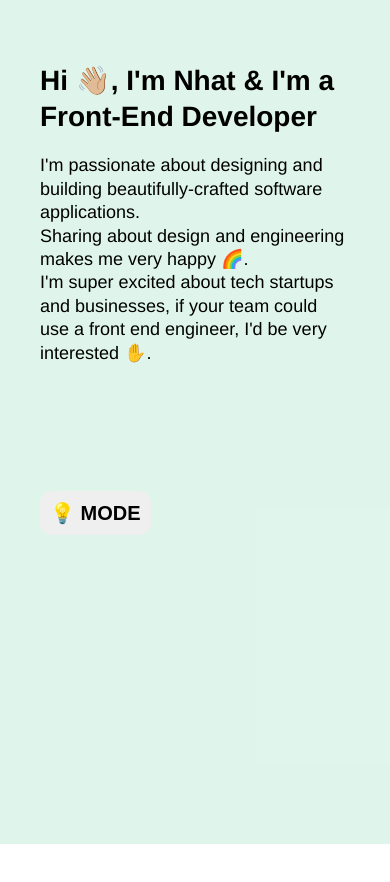
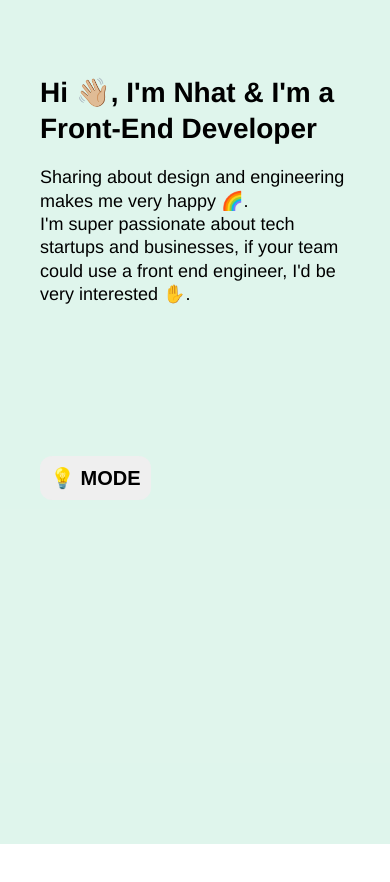
Before and after one commit to NhatDinh/nhatdinh.me, a Next.js app: page / in a window 390 px wide. Shown: the top 882 px of the page. Built offline with nearby package versions, Linux system fonts and the light colour scheme.

Commit message:
add break points for tablet and mobile

```diff
--- a/components/Hero.js
+++ b/components/Hero.js
@@ -25,13 +25,10 @@ class Hero extends React.Component {
           <div className="m-container">
             <h1>Hi 👋🏼, I'm Nhat & I'm a Front-End Developer</h1>
             <p>
-              I'm passionate about designing and building beautifully-crafted
-              software applications.
-              <br />
               Sharing about design and engineering makes me very happy 🌈.
               <br />
-              I'm super excited about tech startups and businesses, if your team
-              could use a front end engineer, I'd be very interested ✋.
+              I'm super passionate about tech startups and businesses, if your
+              team could use a front end engineer, I'd be very interested ✋.
             </p>
           </div>
           <div className="mode-wrapper m-container">
```
